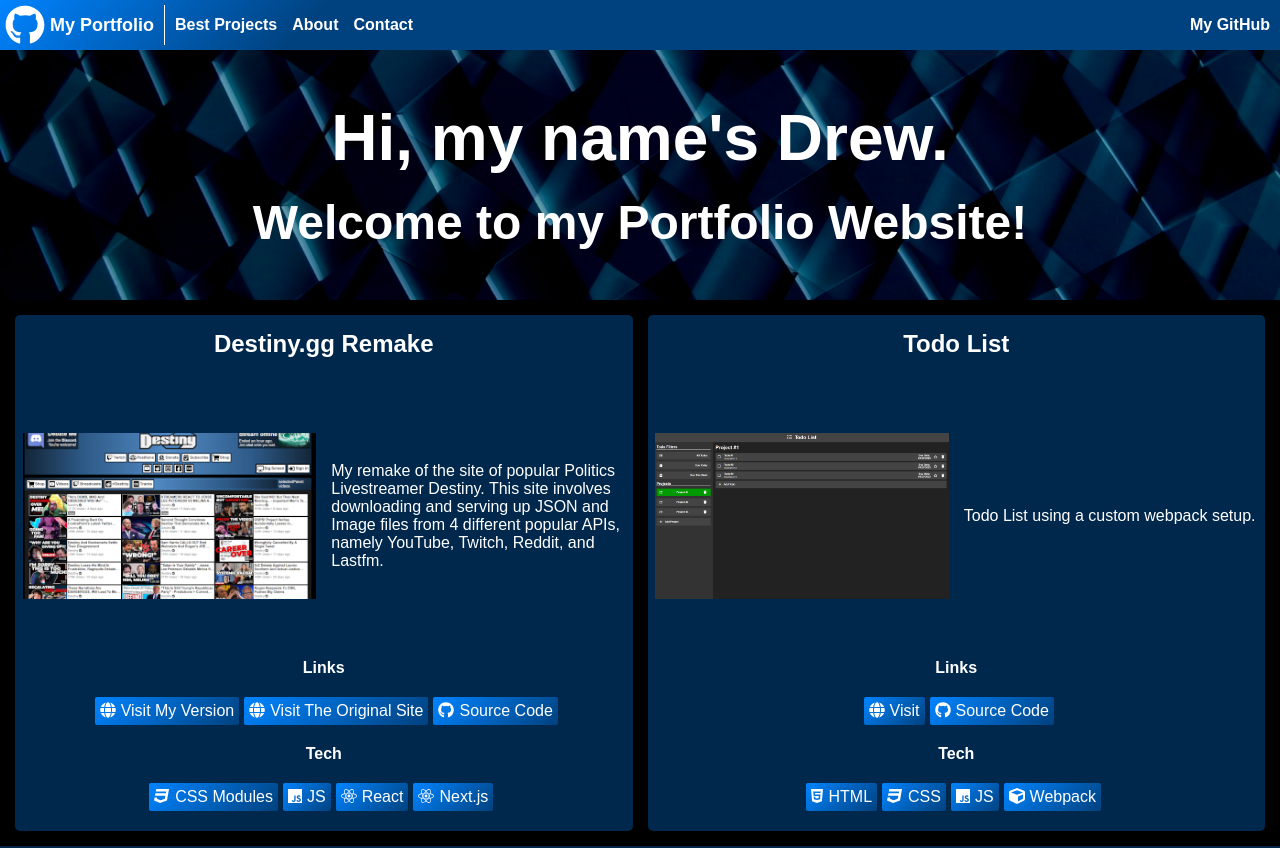
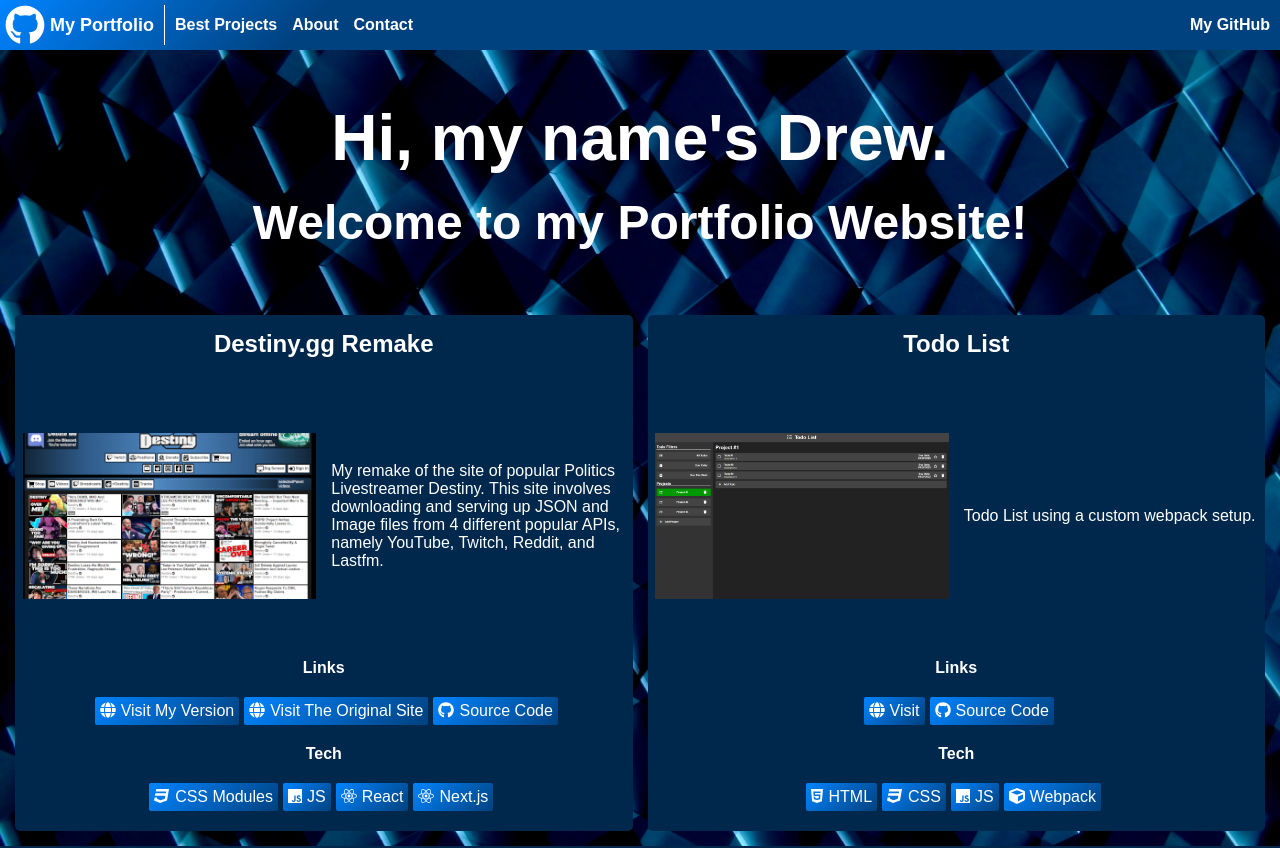
Before and after one commit to majegoid/My-Portfolio-Website, a Next.js app: page / in a window 1280 px wide. Shown: the top 848 px of the page. Built offline with nearby package versions, Linux system fonts and the light colour scheme.

Commit message:
fixes background

```diff
--- a/components/Hero/Hero.jsx
+++ b/components/Hero/Hero.jsx
@@ -1,26 +1,19 @@
 import React from 'react';
-import Image from 'next/image';
 
-import BackgroundImage from '../../public/bg.jpg';
-
-import { grid, hero, heroBg } from './Hero.module.css';
+import { heroBg } from './Hero.module.css';
 
 const Hero = () => {
   return (
-    <div className={grid}>
-      <div className={hero}>
-        <h1>{`Hi, my name's Drew.`}</h1>
-        <h2>Welcome to my Portfolio Website!</h2>
-      </div>
-      <div className={heroBg}>
-        <Image
+    <div className={heroBg}>
+      <h1>{`Hi, my name's Drew.`}</h1>
+      <h2>Welcome to my Portfolio Website!</h2>
+      {/* <Image
           src={BackgroundImage}
           objectFit='cover'
           placeholder='blur'
           priority
           alt='Background image of transparent blue cube outlines on a black background at an angle.'
-        />
-      </div>
+        /> */}
     </div>
   );
 };
--- a/components/Hero/Hero.module.css
+++ b/components/Hero/Hero.module.css
@@ -1,82 +1,51 @@
-.grid {
-  display: grid;
-  grid-template-columns: 1fr;
-  grid-template-rows: 1fr;
-}
-
-.hero {
-  position: relative;
-  z-index: 2;
-
-  grid-column: 1;
-  grid-row: 1;
-
+.heroBg {
   display: flex;
   flex-direction: column;
   justify-content: center;
   align-items: center;
+  position: relative;
+  z-index: 2;
 
   height: 250px;
   width: 100%;
 
   font-weight: bold;
+  font-size: 200vw;
   color: white;
-  background-color: hsla(0, 0%, 0%, 35%);
+  background-color: transparent;
 }
 
-.heroBg {
-  grid-column: 1;
-  grid-row: 1;
-
-  display: flex;
-  flex-direction: column;
-  justify-content: center;
-  align-items: center;
-
-  height: 250px;
-  width: 100%;
-
-  font-size: 200vw;
-  font-weight: bold;
-
-  background-color: hsl(209, 100%, 13%);
-}
-
-.hero h1,
-.hero h2 {
+.heroBg h1,
+.heroBg h2 {
   margin: 0;
   padding: 0;
   border: 0;
 }
 
-.hero h1 {
+.heroBg h1 {
   margin-bottom: 20px;
 }
 
 @media only screen and (max-width: 599px) {
-  .hero {
+  .heroBg {
     font-size: 5vw;
-    /* background-color: lime; */
   }
 }
 
 @media only screen and (min-width: 600px) and (max-width: 1199px) {
-  .hero {
+  .heroBg {
     font-size: 28px;
-    /* background-color: yellow; */
   }
 }
 
 @media only screen and (min-width: 1200px) and (max-width: 1799px) {
-  .hero {
+  .heroBg {
     font-size: 32px;
-    /* background-color: orange; */
   }
 }
 
 @media only screen and (min-width: 1800px) {
-  .hero {
+  .heroBg {
     font-size: 32px;
-    /* background-color: magenta; */
   }
 }
--- a/pages/index.js
+++ b/pages/index.js
@@ -2,11 +2,11 @@
 import Project from '../components/Projects/Project/Project';
 import ProjectsList from '../components/Projects/ProjectsList/ProjectsList';
 
-import { container } from '../styles/Home.module.css';
+import styles from '../styles/Home.module.css';
 
 export default function Home() {
   return (
-    <div className={container}>
+    <div className={styles.container}>
       <Hero />
       <ProjectsList>
         <Project
--- a/styles/Home.module.css
+++ b/styles/Home.module.css
@@ -1,8 +1,9 @@
 .container {
-  /* overflow-y: scroll; */
-
   display: flex;
   flex-direction: column;
   justify-content: center;
   align-items: center;
+
+  background: url(../public/bg.jpg);
+  background-size: 100%;
 }
```
